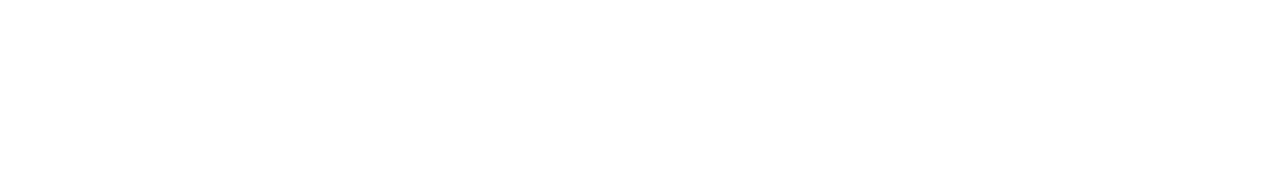
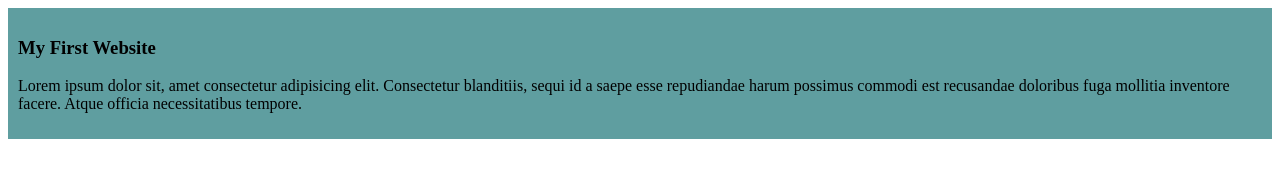
Before and after one commit to SmritySarkar/my-simple-website, a plain HTML site: page index.html in a window 1280 px wide. Drawn offline with Linux system fonts and the light colour scheme.

Commit message:
Adding Styles to the website

```diff
--- a/index.html
+++ b/index.html
@@ -4,8 +4,12 @@
     <meta charset="UTF-8">
     <meta name="viewport" content="width=device-width, initial-scale=1.0">
     <title>My Simple Website</title>
+    <link rel="stylesheet" href="styles/blog.css">
 </head>
 <body>
-
+    <div>
+        <h3>My First Website</h3>
+        <p>Lorem ipsum dolor sit, amet consectetur adipisicing elit. Consectetur blanditiis, sequi id a saepe esse repudiandae harum possimus commodi est recusandae doloribus fuga mollitia inventore facere. Atque officia necessitatibus tempore.</p>
+    </div>
 </body>
 </html>
--- /dev/null
+++ b/styles/blog.css
@@ -0,0 +1,4 @@
+div{
+    background-color: cadetblue;
+    padding:10px;
+}
```
